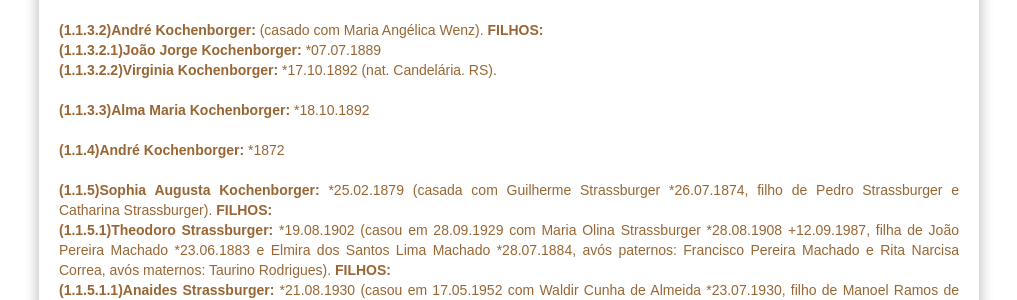
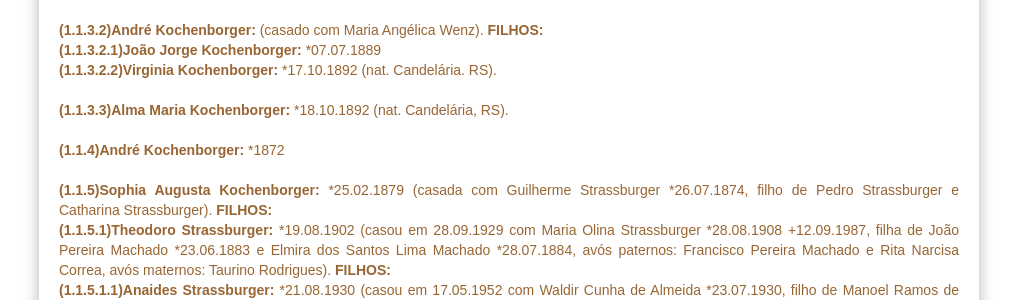
Before and after one commit to claudiovargas1955/claudiovargas1955.github.io, a Jekyll site: the page built from _pages/familia-kochenborger.html, in a window 1280 px wide and 900 px high, scrolled down 2395 px. Shown: the part 158-458 px from the top of the window, without its empty margins (131-1148 px from the left). Built offline with Jekyll 4.4.1, drawn with Linux system fonts in a browser that asks for light colours; some web fonts are replaced.

Commit message:
Update familia-kochenborger.html

```diff
--- a/_pages/familia-kochenborger.html
+++ b/_pages/familia-kochenborger.html
@@ -210,7 +210,7 @@
             <b>(1.1.3.2.1)João Jorge Kochenborger: </b>*07.07.1889 <br>
             <b>(1.1.3.2.2)Virginia Kochenborger: </b>*17.10.1892 (nat. Candelária. RS). <br><br>
 
-        <b>(1.1.3.3)Alma Maria Kochenborger: </b>*18.10.1892 <br><br>
+        <b>(1.1.3.3)Alma Maria Kochenborger: </b>*18.10.1892 (nat. Candelária, RS).<br><br>
 
   <b>(1.1.4)André Kochenborger: </b>*1872<br><br>
 
```
